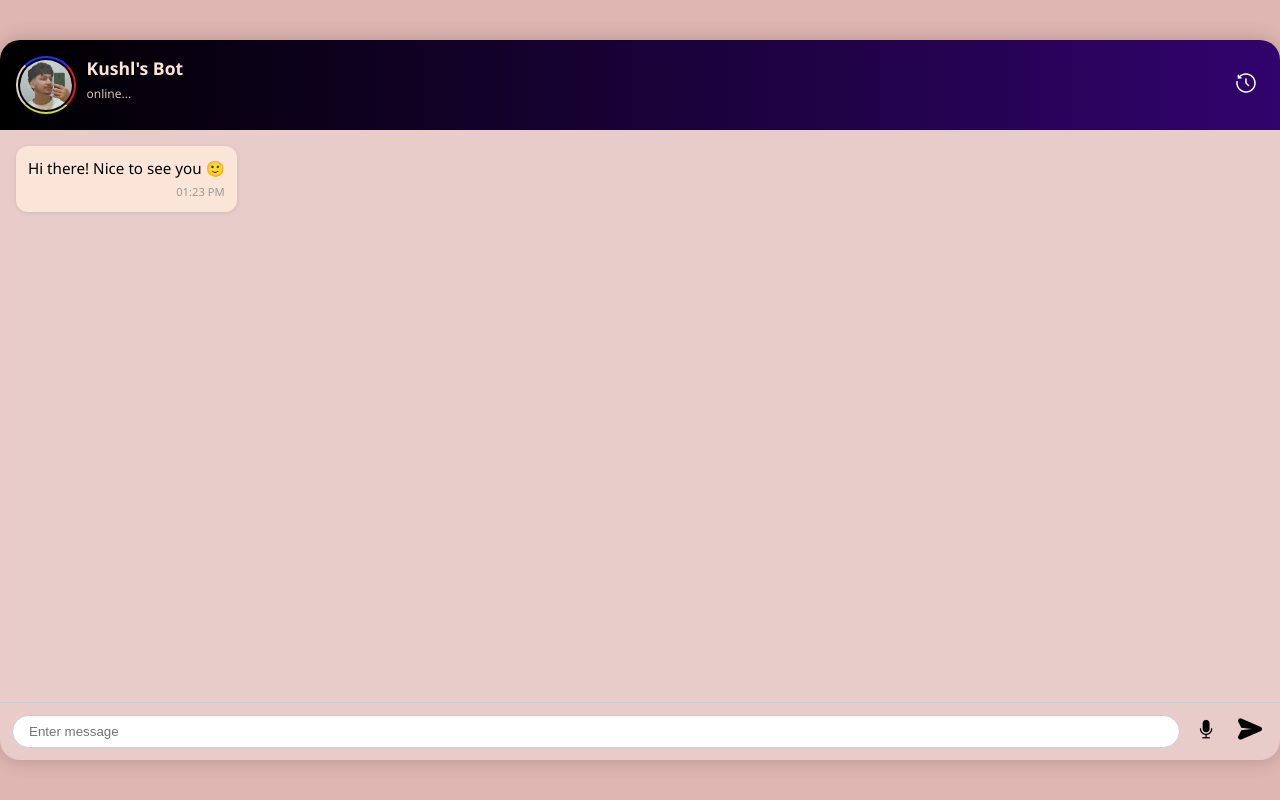
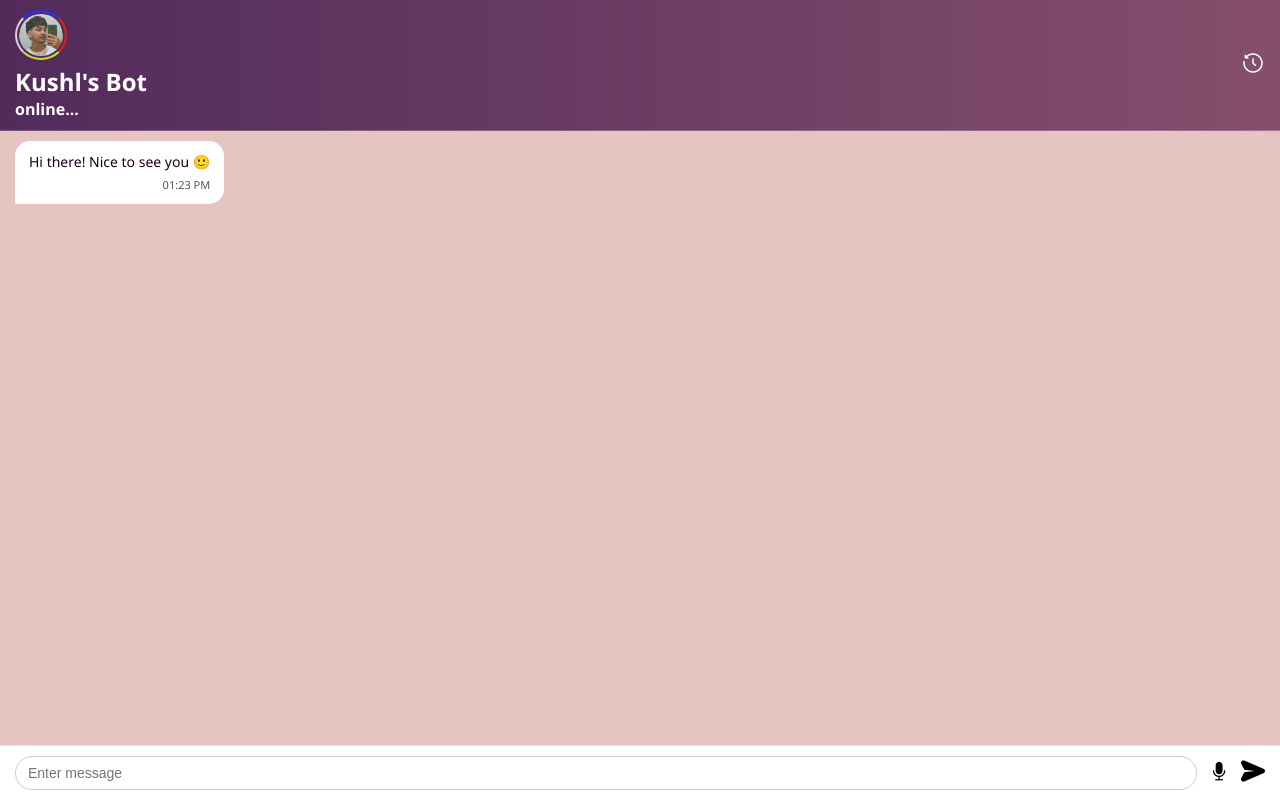
Before and after one commit to kushllll/kushl-chatbot, a Flask app: page / in a window 1280 px wide. Run offline with Flask 3, Linux system fonts and the light colour scheme.

Commit message:
2nd new css file

```diff
--- a/static/style.css
+++ b/static/style.css
@@ -1,48 +1,59 @@
-:root {
-  --main-purple: #190019;
-  --light-bg: #f7f7f7;
-  --dark-bg: #1e1e2f;
-}
-
-body {
+/* Reset & base styles */
+* {
   margin: 0;
-  font-family: "Segoe UI", sans-serif;
-  /* background: #DFB6B2; */
-  background:#DFB6B2;
-  height: 100vh;
-  display: flex;
-  justify-content: center;
-  align-items: center;
-  overflow: hidden;
+  padding: 0;
   box-sizing: border-box;
 }
 
-#chat-widget {
-  background: rgba(255, 255, 255, 0.3);
-  backdrop-filter: blur(12px);
-  border-radius: 20px;
-  box-shadow: 0 0 20px rgba(0, 0, 0, 0.2);
-  width: 100%;
-  max-width: auto;
-  height: 90vh;
+html, body {
+  height: 100%;
+  font-family: "Segoe UI", sans-serif;
+  background-color: #DFB6B2;
+  overflow: hidden;
   display: flex;
   flex-direction: column;
+}
+
+/* Main chatbot container */
+#chat-widget {
+  width: 100vw;
+  height: 100vh;
+  display: flex;
+  flex-direction: column;
+  background: rgba(255, 255, 255, 0.2);
+  backdrop-filter: blur(12px);
+  border-radius: 0;
+  box-shadow: none;
   overflow: hidden;
 }
 
+/* Header */
 header {
-  background: linear-gradient(to right, #000000, #31036d );
-  padding: 1rem;
-  color: rgb(251 228 216);
+  flex-shrink: 0;
   display: flex;
   justify-content: space-between;
   align-items: center;
+  background: linear-gradient(to right, #522B5B, #854F6C);
+  color: white;
+  padding: 10px 15px;
+  font-size: 16px;
+  font-weight: bold;
+  border-bottom: 1px solid rgba(255,255,255,0.2);
+  z-index: 10;
 }
 
-.bot-info {
-  display: flex;
-  align-items: center;
-  gap: 10px;
+/* Header buttons (Clear, Theme) */
+header button {
+  background: transparent;
+  border: none;
+  color: white;
+  margin-left: 10px;
+  font-size: 14px;
+  cursor: pointer;
+  transition: opacity 0.2s ease-in-out;
+}
+header button:hover {
+  opacity: 0.7;
 }
 
 .bot-avatar {
@@ -64,130 +75,106 @@ header {
   height: 50px;
 }
 
-.bot-details h2 {
-  margin: 0;
-  font-size: 1.1rem;
+/* Chat area */
+#chat-area {
+  flex: 1;
+  padding: 10px 15px;
+  overflow-y: auto;
+  scroll-behavior: smooth;
+  display: flex;
+  flex-direction: column;
 }
 
-.status {
-  font-size: 0.75rem;
-  opacity: 0.85;
-   margin-top: 5px;
-}
-
-.bot-actions button {
-  background: transparent;
-  border: none;
-  color: white;
-  font-size: 1.2rem;
-  cursor: pointer;
-  margin-left: 10px;
-  transition: transform 0.2s;
-}
-
-.bot-actions button:hover {
-  transform: scale(1.2);
-}
-
-#chat-area {
-  flex: 1;
-  overflow-y: auto;
-  padding: 1rem;
-  display: flex;
-  flex-direction: column;
-  gap: 12px;
-}
-
+/* Chat message styles */
 .chat-message {
-  max-width: 75%;
-  padding: 0.75rem;
-  border-radius: 12px;
-  font-size: 0.95rem;
-  line-height: 1.4;
+  max-width: 80%;
+  padding: 10px 14px;
+  border-radius: 15px;
+  margin-bottom: 10px;
+  word-wrap: break-word;
   position: relative;
-  box-shadow: 0 1px 4px rgba(0,0,0,0.1);
+  font-size: 14px;
+  line-height: 1.5;
 }
 
 .chat-message.user {
   align-self: flex-end;
-  background: #FBE4D8;
+  background-color: #FBE4D8;
+  color: #2B124C;
+  border-bottom-right-radius: 0;
 }
 
 .chat-message.bot {
   align-self: flex-start;
-  background: #FBE4D8;
+  background-color: #ffffff;
+  color: #190019;
+  border-bottom-left-radius: 0;
 }
 
+/* Timestamp */
 .timestamp {
-  font-size: 0.7rem;
-  color: #999999;
+  font-size: 11px;
+  color: #555;
+  text-align: right;
   margin-top: 5px;
-  text-align: right;
 }
 
-.typing-dots span {
-  height: 8px;
-  width: 8px;
-  margin: 0 2px;
-  background: #999;
-  display: inline-block;
-  border-radius: 50%;
-  animation: bounce 1.4s infinite ease-in-out both;
+/* Footer input area */
+footer {
+  flex-shrink: 0;
+  display: flex;
+  align-items: center;
+  padding: 10px;
+  background: #ffffff;
+  border-top: 1px solid rgba(0, 0, 0, 0.1);
+  z-index: 10;
 }
 
-.typing-dots span:nth-child(2) {
-  animation-delay: 0.2s;
-}
-.typing-dots span:nth-child(3) {
-  animation-delay: 0.4s;
-}
-
-@keyframes bounce {
-  0%, 80%, 100% {
-    transform: scale(0);
-  } 40% {
-    transform: scale(1);
-  }
-}
-
-footer {
-  display: flex;
-  align-items: center;
-  gap: 8px;
-  padding: 0.75rem;
-  border-top: 1px solid #ccc;
-  background-color:linear-gradient(to right, #e100ff,#2B124C );
-}
-
-#message {
-  flex: 1;
-  padding: 0.5rem 1rem;
-  border-radius: 24px;
-  border: 1px solid #ccc;
-  outline: none;
-}
-
+/* Emoji + Mic + Send button */
 footer button {
   background: none;
   border: none;
+  font-size: 20px;
+  margin: 0 5px;
   cursor: pointer;
-  font-size: 1.2rem;
-  transition: transform 0.2s;
+  color: #522B5B;
 }
 
 footer button:hover {
-  transform: scale(1.2);
+  color: #854F6C;
 }
 
-#mic-btn.recording img {
-  filter: drop-shadow(0 0 8px red);
+/* Input field */
+#message {
+  flex: 1;
+  padding: 8px 12px;
+  border: 1px solid #ccc;
+  border-radius: 20px;
+  outline: none;
+  font-size: 14px;
+  margin: 0 5px;
 }
 
-/* Scrollbar styling */
+/* Mic recording animation (optional pulse effect) */
+.recording {
+  animation: pulse 1s infinite;
+  color: red !important;
+}
+
+@keyframes pulse {
+  0% { transform: scale(1); }
+  50% { transform: scale(1.1); }
+  100% { transform: scale(1); }
+}
+
+/* Scrollbar styles */
 #chat-area::-webkit-scrollbar {
   width: 6px;
 }
+#chat-area::-webkit-scrollbar-track {
+  background: transparent;
+}
 #chat-area::-webkit-scrollbar-thumb {
-  background-color: rgba(0, 0, 0, 0.2);
-  border-radius: 3px;
+  background-color: #854F6C;
+  border-radius: 4px;
 }
```
